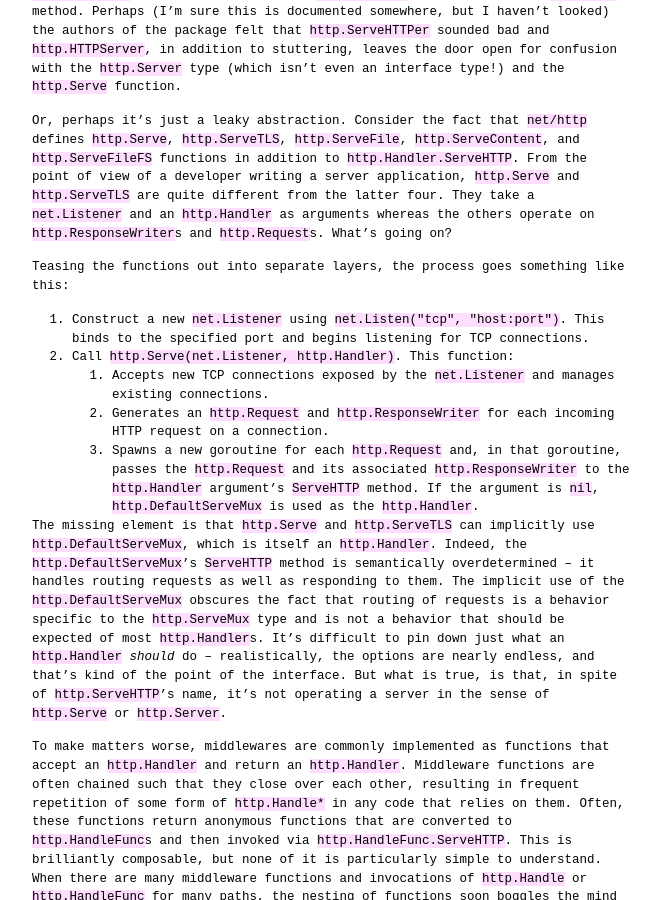
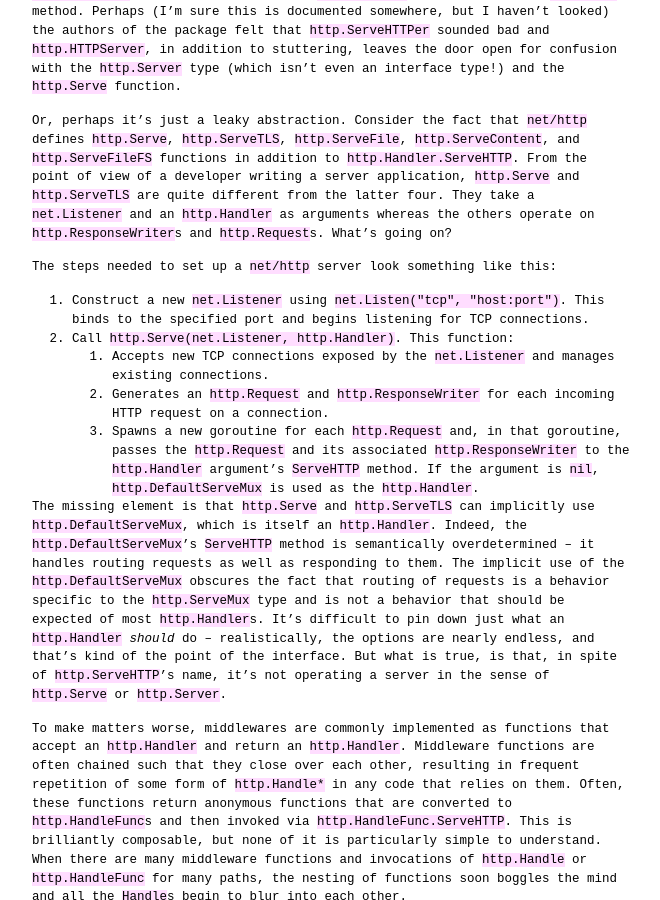
Before and after one commit to cdillond/cdillond.github.io, a Jekyll site: the page built from _posts/2025-04-05-http.markdown, in a window 1280 px wide and 900 px high, scrolled down 684 px. Shown: the whole window, without its empty margins (308-968 px from the left). Built offline with Jekyll 4.4.1, drawn with Linux system fonts in a browser that asks for light colours.

Commit message:
changed a paragraph

```diff
--- a/_posts/2025-04-05-http.markdown
+++ b/_posts/2025-04-05-http.markdown
@@ -13,7 +13,8 @@ This is a lot of functionality covered by elements of the `net/http` package tha
 
 Or, perhaps it's just a leaky abstraction. Consider the fact that `net/http` defines `http.Serve`, `http.ServeTLS`, `http.ServeFile`, `http.ServeContent`, and `http.ServeFileFS` functions in addition to `http.Handler.ServeHTTP`. From the point of view of a developer writing a server application, `http.Serve` and `http.ServeTLS` are quite different from the latter four. They take a `net.Listener` and an `http.Handler` as arguments whereas the others operate on `http.ResponseWriter`s and `http.Request`s. What's going on?
 
-Teasing the functions out into separate layers, the process goes something like this:
+The steps needed to set up a `net/http` server look something like this:
+
 1. Construct a new `net.Listener` using `net.Listen("tcp", "host:port")`. This binds to the specified port and begins listening for TCP connections.
 2. Call `http.Serve(net.Listener, http.Handler)`. This function:
    1. Accepts new TCP connections exposed by the `net.Listener` and manages existing connections.
```
